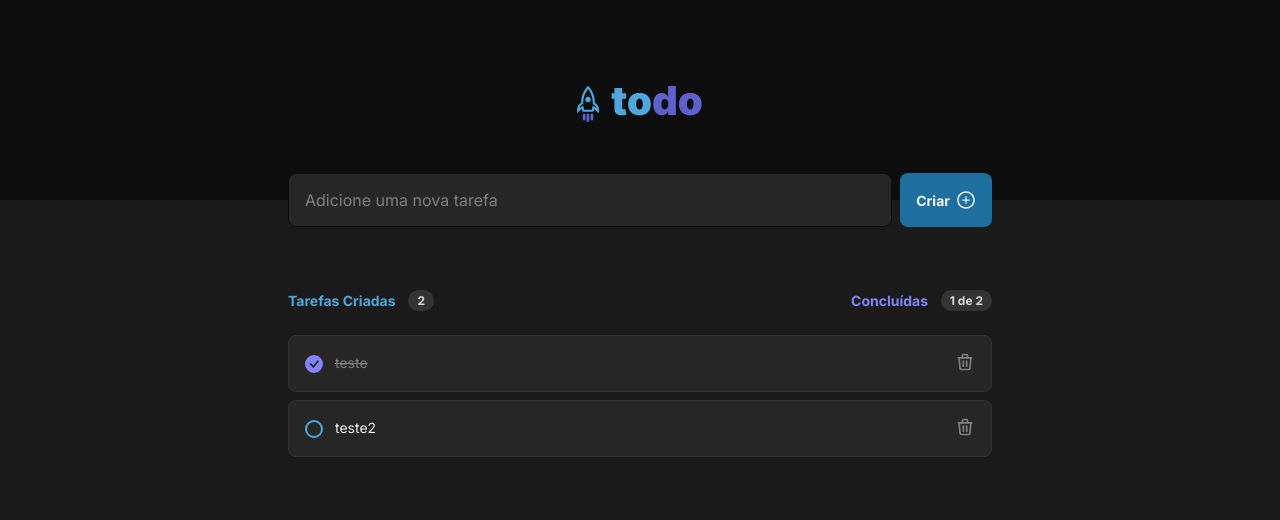
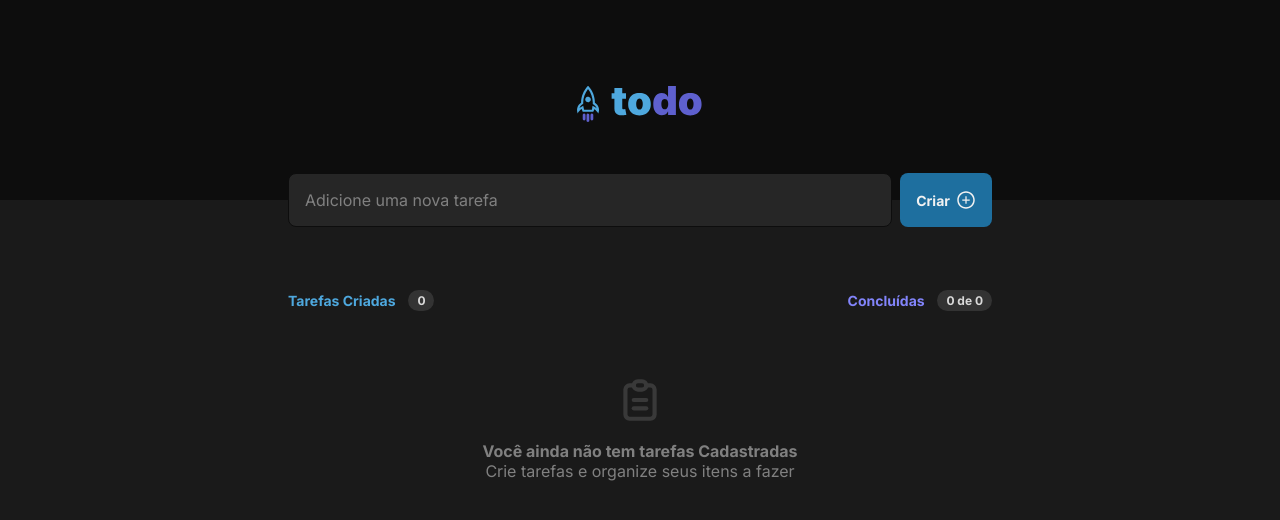
Before and after one commit to pedroeduardobibiano/ToDo-Task, a React (Vite) app: page / in a window 1280 px wide. Shown: the top 520 px of the page. Built offline with nearby package versions, Linux system fonts and the light colour scheme.

Commit message:
Local_storage_SAVED

```diff
--- a/src/App.tsx
+++ b/src/App.tsx
@@ -1,6 +1,8 @@
-import { useState } from "react";
+import { useEffect, useState } from "react";
 import { Header } from "./components/Header";
 import { Tasks } from "./components/Tasks";
+
+const LOCAL_STORAGE_KEY = "todo:saved";
 
 export interface ITask {
   id: string;
@@ -9,21 +11,28 @@ export interface ITask {
 }
 
 export function App() {
-  const [tasks, setTasks] = useState([
-    {
-      id: "teste",
-      title: "teste",
-      isCompleted: true,
-    },
-    {
-      id: "teste2",
-      title: "teste2",
-      isCompleted: false,
-    },
-  ]);
+  const [tasks, setTasks] = useState<ITask[]>([]);
+
+  //SAVE
+  function SaveLocal(newTasks: ITask[]) {
+    setTasks(newTasks);
+    localStorage.setItem(LOCAL_STORAGE_KEY, JSON.stringify(newTasks));
+  }
+
+  //LOADING
+  function loadSaved() {
+    const save = localStorage.getItem(LOCAL_STORAGE_KEY);
+    if (save) {
+      setTasks(JSON.parse(save));
+    }
+  }
+
+  useEffect(() => {
+    loadSaved();
+  }, []);
 
   function addTask(taskTitle: string) {
-    setTasks([
+    SaveLocal([
       ...tasks,
       {
         id: crypto.randomUUID(),
@@ -35,7 +44,7 @@ export function App() {
 
   function deleteTaskById(taskId: string) {
     const newTasks = tasks.filter((task) => task.id != taskId);
-    setTasks(newTasks);
+    SaveLocal(newTasks);
   }
 
   function CompletedTaskById(taskId: string) {
@@ -48,13 +57,17 @@ export function App() {
       }
       return task;
     });
-    setTasks(newTask);
+    SaveLocal(newTask);
   }
 
   return (
     <>
       <Header onAddTask={addTask} />
-      <Tasks tasks={tasks} onDelete={deleteTaskById} onComplete={CompletedTaskById} />
+      <Tasks
+        tasks={tasks}
+        onDelete={deleteTaskById}
+        onComplete={CompletedTaskById}
+      />
     </>
   );
 }
--- a/src/components/Tasks/index.tsx
+++ b/src/components/Tasks/index.tsx
@@ -1,6 +1,7 @@
 import { Task } from "../Task";
 import { ITask } from "../../App";
 import styles from "./tasks.module.css";
+import { TbClipboardText } from "react-icons/tb";
 
 interface Props {
   tasks: ITask[];
@@ -41,6 +42,16 @@ export function Tasks({ tasks, onDelete, onComplete }: Props) {
             />
           );
         })}
+
+        {tasks.length <=0 &&(
+            <section className={styles.empty}>
+                <TbClipboardText size={50}/>
+                <div>
+                    <p>Você ainda não tem tarefas Cadastradas</p>
+                    <span>Crie tarefas e organize seus itens a fazer </span>
+                </div>
+            </section>
+        )}
       </div>
     </section>
   );
```
